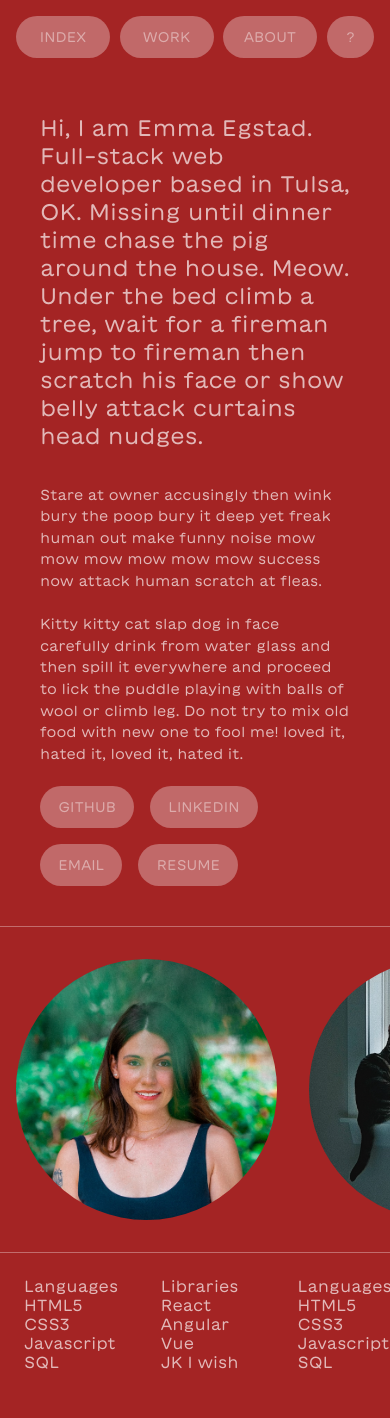
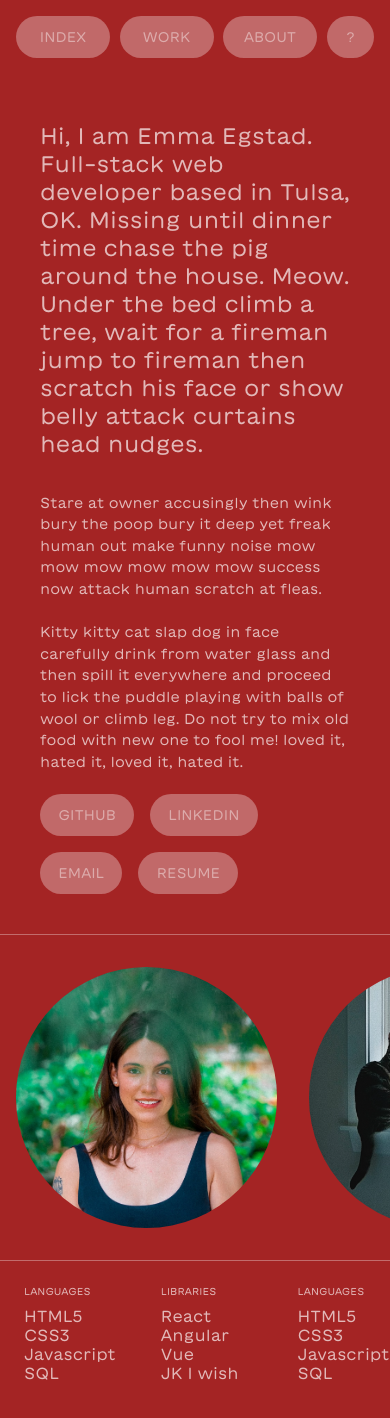
Before and after one commit to emmaegstad/portfolio-frontend, a Next.js app: page /about in a window 390 px wide. Shown: the top 1418 px of the page. Before the commit the page ends 1396 px from the top, so only its background shows below. Built offline with nearby package versions, Linux system fonts and the light colour scheme.

Commit message:
buttoning up mobile about page styles

```diff
--- a/styles/about.module.css
+++ b/styles/about.module.css
@@ -1,9 +1,10 @@
 .about {
     color: rgba(255, 255, 255, 0.68);
+    padding: 3em 0;
 }
 
 .aboutBio {
-    padding: 2.5em;
+    padding: 0 2.5em;
     border-bottom: 1px solid #ffffff54;
 }
 
@@ -24,6 +25,7 @@
     display: flex;
     flex-wrap: wrap;
     gap: 1em;
+    padding-bottom: 2.5em;
 }
 
 .aboutImages {
@@ -56,3 +58,13 @@
     display: inline-block;
     width: 40%;
 }
+
+.aboutSkillsColumn h1 {
+    text-transform: uppercase;
+    font-size: var(--font-size-caption);
+    padding-bottom: 1em;
+}
+
+.aboutSkillsColumn p {
+    font-size: var(--font-size-small);
+}
```
